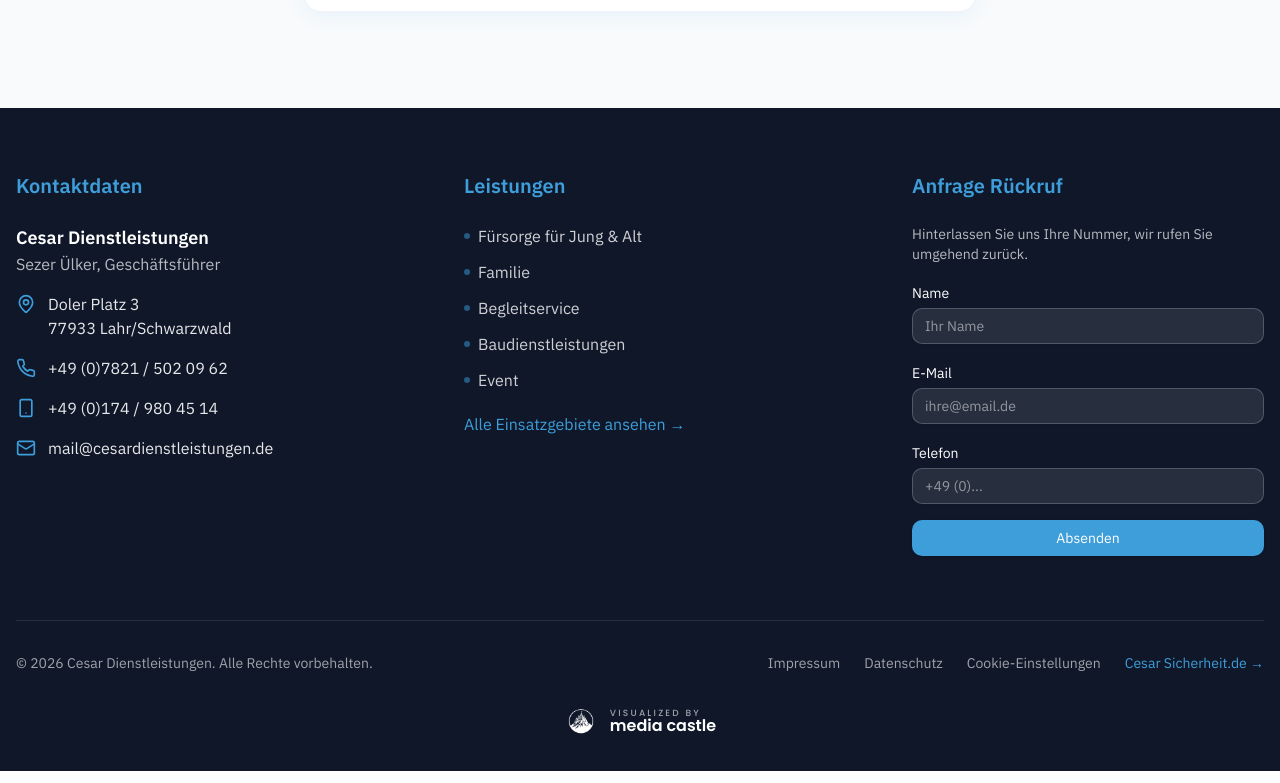
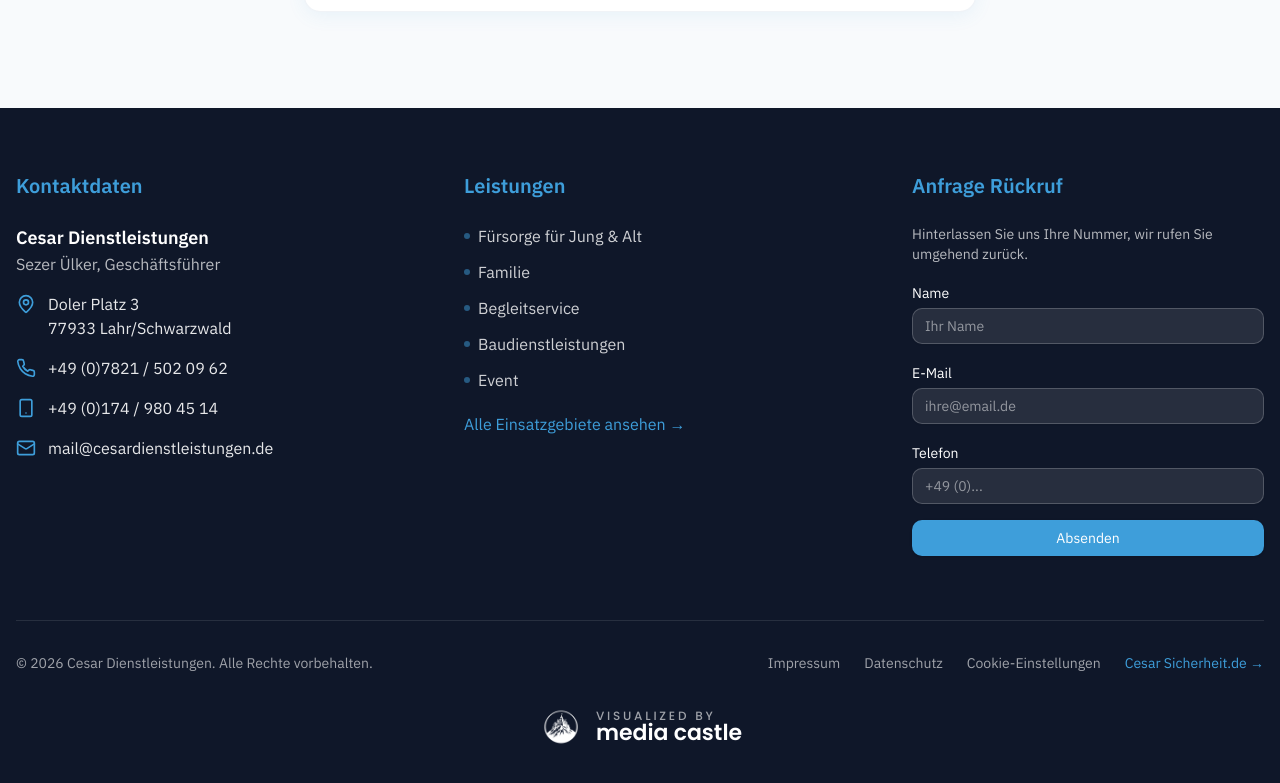
Before and after one commit to keanodecker/Cesardienstleistungen, a Next.js app: page / in a window 1280 px wide. Shown: the part 3409-4192 px from the top of the page. Built offline with nearby package versions, Linux system fonts and the light colour scheme.

Commit message:
Increase Media Castle footer signature size
Bump crest to 46px, label to 12px and wordmark to 22px for better
presence in the footer.

Co-Authored-By: Claude Opus 4.8 <noreply@anthropic.com>
Claude-Session: https://claude.ai/code/session_019Q14Uj1eFMQ7mDiZrDvTv1

```diff
--- a/components/MediaCastleSignature.jsx
+++ b/components/MediaCastleSignature.jsx
@@ -18,23 +18,23 @@ export default function MediaCastleSignature() {
       <Image
         src="/logos/mediacastle-crest-white.png"
         alt="Media Castle"
-        width={34}
-        height={34}
-        className="h-[34px] w-[34px]"
+        width={46}
+        height={46}
+        className="h-[46px] w-[46px]"
       />
       <span className="flex flex-col" style={{ lineHeight: 1.02 }}>
         <span
           className="uppercase"
           style={{
-            fontSize: '9px',
+            fontSize: '12px',
             fontWeight: 500,
-            letterSpacing: '2.2px',
+            letterSpacing: '2.8px',
             color: 'rgba(255,255,255,.6)',
           }}
         >
           visualized by
         </span>
-        <span style={{ fontSize: '16px', fontWeight: 600 }}>media castle</span>
+        <span style={{ fontSize: '22px', fontWeight: 600 }}>media castle</span>
       </span>
     </a>
   );
```
